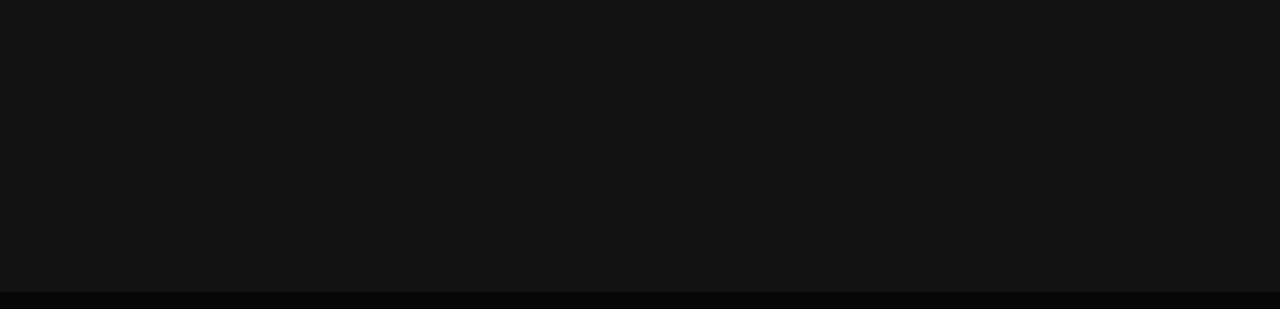
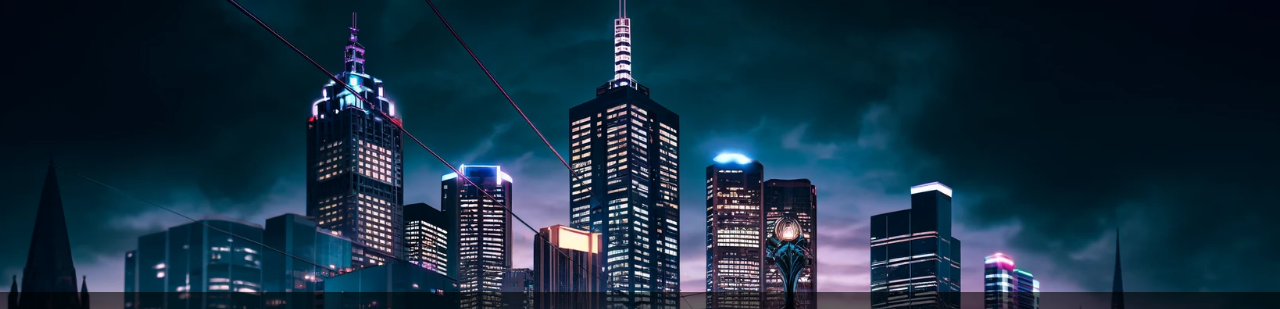
Before and after one commit to ersensari/portfolio, a plain HTML site: page index.html in a window 1280 px wide. Shown: the top 309 px of the page. Drawn offline with Linux system fonts and the light colour scheme.

Commit message:
Update styles.css

```diff
--- a/styles.css
+++ b/styles.css
@@ -7,7 +7,7 @@ body {
 }
 
 header {
-    background: url('melbourne.jpg') no-repeat center center/cover;
+    background: url('melbourne.webp') no-repeat center center/cover;
     height: 100vh;
     position: relative;
     display: flex;
```
